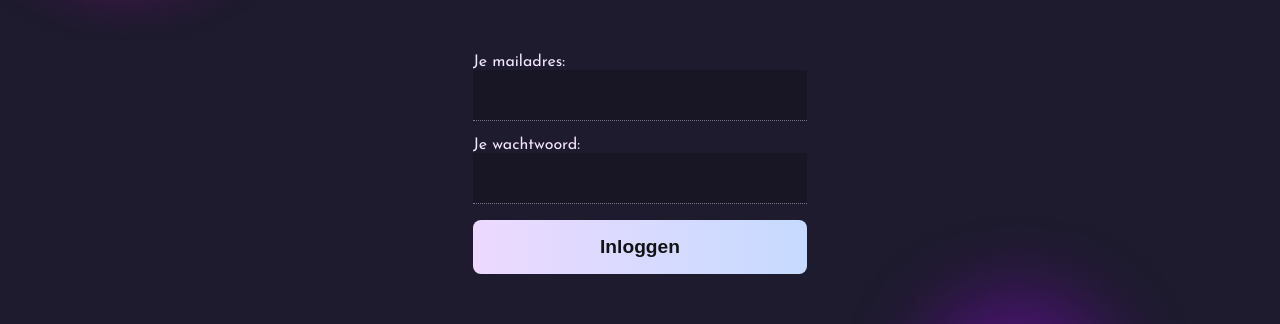
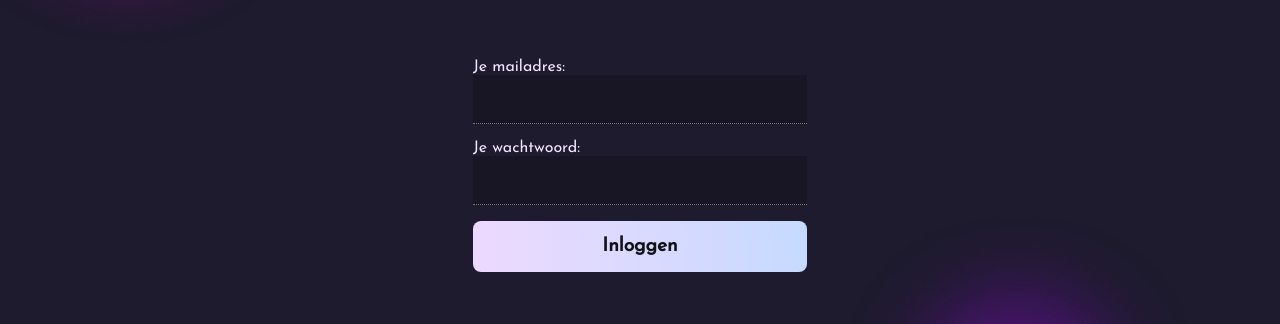
Before and after one commit to MirnaBeugels/dajl, a Next.js app: page / in a window 1280 px wide. Shown: the part 399-723 px from the top of the page. Built offline with nearby package versions, Linux system fonts and the light colour scheme.

Commit message:
fix input font css

```diff
--- a/src/app/global.css
+++ b/src/app/global.css
@@ -28,7 +28,7 @@
     -webkit-appearance: none;
     all: unset;
     font-size: 16px;
-    font-family: Arial, Helvetica, sans-serif;
+    font-family: var(--font-josefin), Arial, Helvetica, sans-serif;
   }
 
   input[type="color"],
```
